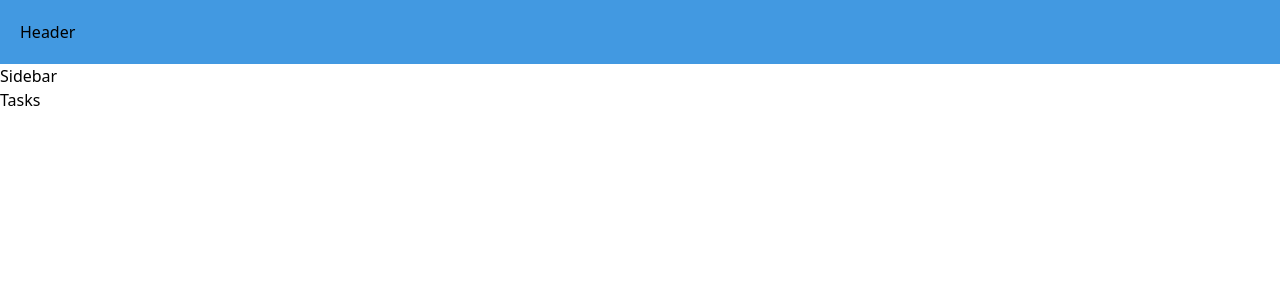
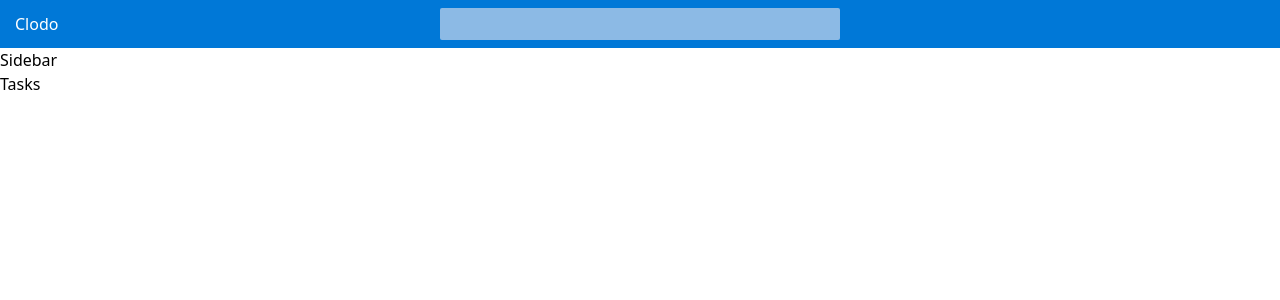
Before and after one commit to fessracha/Clodo, a Vue app: page /tasks in a window 1280 px wide. Shown: the top 300 px of the page. Built offline with nearby package versions, Linux system fonts and the light colour scheme.

Commit message:
WIP, header layout

```diff
--- a/src/components/layouts/Header.vue
+++ b/src/components/layouts/Header.vue
@@ -1,5 +1,39 @@
 <template>
-  <div class="w-full p-5 bg-blue-500">
-    Header
+  <div class="header">
+    <div class="header__logo">Clodo</div>
+    <div class="header__search">
+      <SearchSelect/>
+    </div>
   </div>
 </template>
+<script lang="ts">
+import {Vue, Component} from 'vue-property-decorator';
+import SearchSelect from '@/components/ui/SearchSelect.vue';
+
+@Component({
+  components: {
+    SearchSelect,
+  },
+})
+
+export default class Header extends Vue {
+}
+</script>
+<style scoped>
+  .header {
+    @apply bg-clodo-blue-1;
+    display: flex;
+    justify-content: center;
+    align-items: center;
+    height: 48px;
+  }
+  .header__logo {
+    @apply text-white;
+    position: absolute;
+    top: auto;
+    left: 15px;
+  }
+  .header__search {
+    width: 400px;
+  }
+</style>
--- /dev/null
+++ b/src/components/ui/SearchSelect.vue
@@ -0,0 +1,38 @@
+<template>
+  <div
+    class="search-select bg-clodo-blue-2 hover:bg-white cursor-pointer">
+    <div
+      class="search-select__icon">
+    </div>
+    <div
+      class="h-full"
+      @click="isShowInput = !isShowInput">
+      <div
+        v-if="isShowInput">
+        <input
+          class="search-select__input cursor-text"
+          type="text">
+        <div
+          class="search-select__close"></div>
+      </div>
+    </div>
+  </div>
+</template>
+<script lang="ts">
+import {Vue, Component} from 'vue-property-decorator';
+
+@Component({})
+export default class SearchSelect extends Vue {
+  isShowInput: boolean = false;
+}
+</script>
+<style scoped>
+.search-select {
+  border-radius: 2px;
+  height: 32px;
+  transition: all 0.3s ease;
+}
+.search-select__input {
+  background: transparent;
+}
+</style>
--- a/tailwind.config.js
+++ b/tailwind.config.js
@@ -5,7 +5,12 @@ module.exports = {
   },
   purge: [],
   theme: {
-    extend: {},
+    extend: {
+      colors: {
+        'clodo-blue-1': '#0078D7',
+        'clodo-blue-2': '#8cbae5',
+      },
+    },
   },
   variants: {},
   plugins: [],
```
Also changed, not shown: src/App.vue (+4 -6 lines), src/store/index.ts (+5 -5 lines), .eslintrc.json, src/router/index.ts (line endings or trailing spaces).
